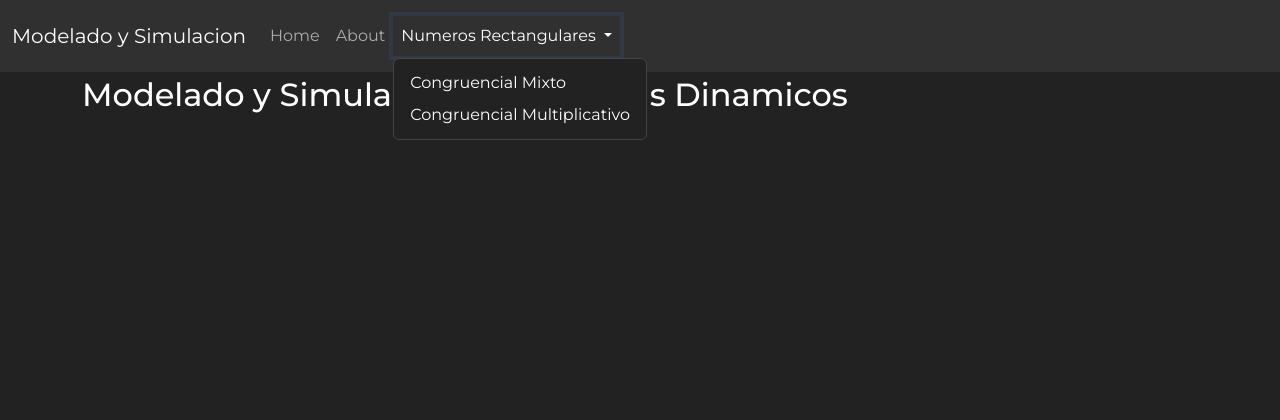
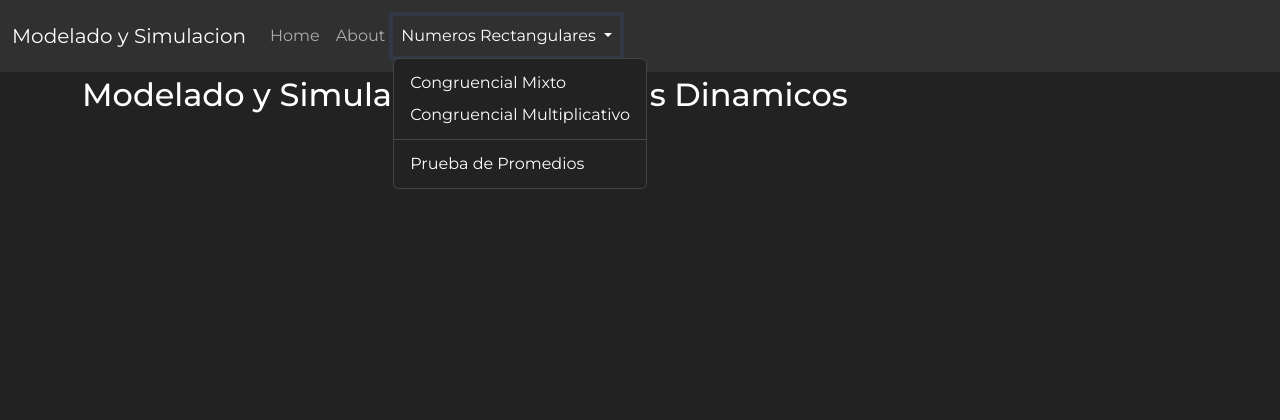
Before and after one commit to AbiudBenitez/modelado_y_simulacion, a Django app: page / in a window 1280 px wide, after a click on "Numeros Rectangulares". Shown: the top 420 px of the page. Run offline with Django 5.2, Linux system fonts and the light colour scheme; data that the repository does not hold is empty; some libraries are stand-ins or nearby versions.

Commit message:
se cambiaron cosas en la plantilla para los nuevos modulos

```diff
--- a/rectangulares/templates/layouts/base.html
+++ b/rectangulares/templates/layouts/base.html
@@ -10,8 +10,7 @@
     <script
       src="https://cdn.jsdelivr.net/npm/bootstrap@5.3.3/dist/js/bootstrap.bundle.min.js"
       integrity="sha384-YvpcrYf0tY3lHB60NNkmXc5s9fDVZLESaAA55NDzOxhy9GkcIdslK1eN7N6jIeHz"
-      crossorigin="anonymous"
-    ></script>
+      crossorigin="anonymous"></script>
     <title>{% block pageTitle %} {% endblock pageTitle %}</title>
   </head>
   <body>
@@ -52,10 +51,10 @@
               <ul class="dropdown-menu">
                 <li><a class="dropdown-item" href="{% url 'rectangulares_mixto' %}">Congruencial Mixto</a></li>
                 <li><a class="dropdown-item" href="{% url 'rectangulares_multi' %}">Congruencial Multiplicativo</a></li>
-                {% comment %} <li><hr class="dropdown-divider" /></li>
+                <li><hr class="dropdown-divider" /></li>
                 <li>
-                  <a class="dropdown-item" href="#">Something else here</a>
-                </li> {% endcomment %}
+                  <a class="dropdown-item" href="{% url 'promedios' %}">Prueba de Promedios</a>
+                </li>
               </ul>
             </li>
           </ul>
```
